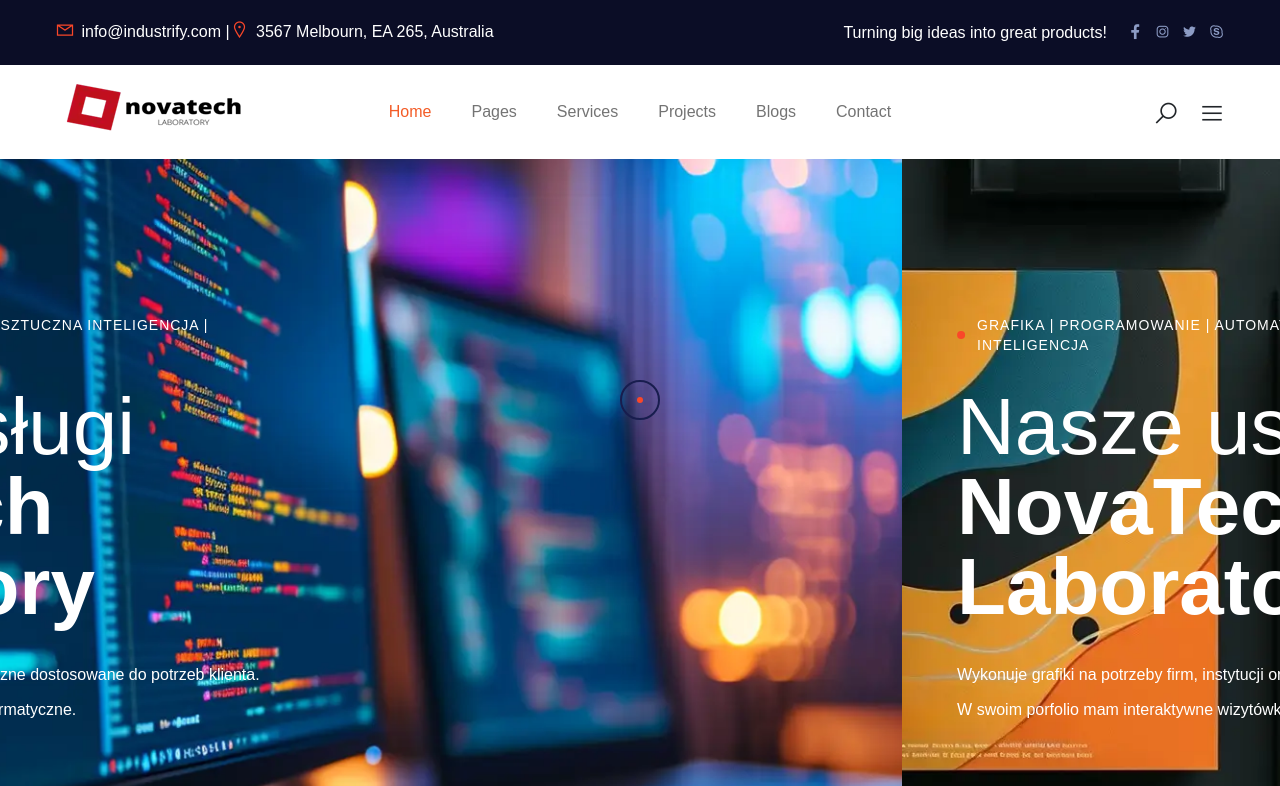
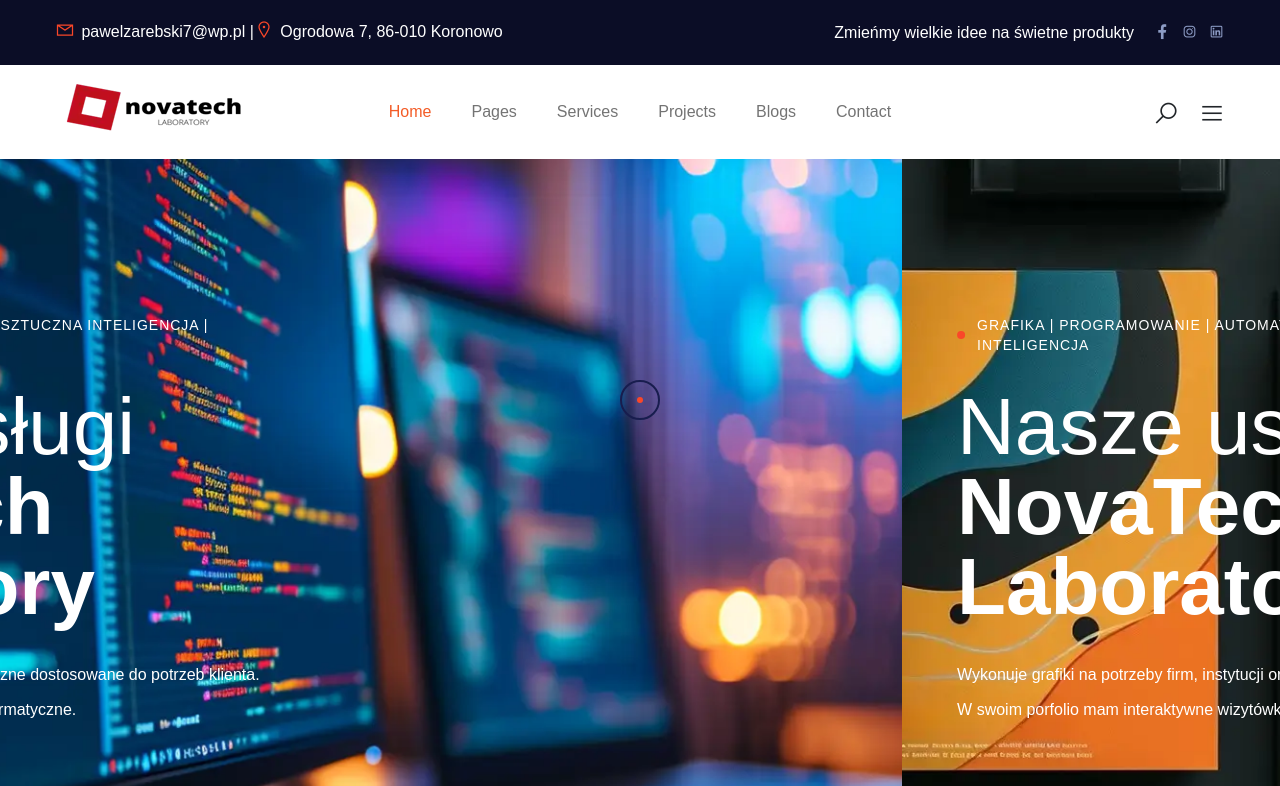
Before and after one commit to PawelZarebski7/react-site, a React (Vite) app: page / in a window 1280 px wide. Shown: the top 786 px of the page. Built offline with nearby package versions, Linux system fonts and the light colour scheme.

Commit message:
Changes in top header

```diff
--- a/src/components/Footer.tsx
+++ b/src/components/Footer.tsx
@@ -19,14 +19,14 @@ const Footer: React.FC = () => {
             <div className="col-lg-2 col-md-6">
               <h5>Office</h5>
               <p>
-                Australia- <br />
-                175 24th Street, Office 3567 Melbourn, EA 265
+                Polska <br />
+                Ogrodowa 7, 86-010 Koronowo
               </p>
               <div className="company-email">
-                <a href="#">info@industrify.com</a>
+                <a href="#">pawelzarebski7@wp.pl</a>
               </div>
               <div className="phone-number">
-                <p>+18-4675826</p>
+                <p>500253245</p>
               </div>
             </div>
             <div className="col-lg-2 offset-lg-1 col-md-6 com-sm-12">
--- a/src/components/HeaderTop.tsx
+++ b/src/components/HeaderTop.tsx
@@ -8,26 +8,22 @@ const HeaderTop: React.FC = () => {
           <div className="row">
             <div className="col-lg-6 col-md-12 col-sm-12">
               <div className="contact-info">
-                <i className="las la-envelope"></i> info@industrify.com |
-                <i className="las la-map-marker"></i> 3567 Melbourn, EA 265,
-                Australia
+                <i className="las la-envelope"></i> pawelzarebski7@wp.pl |
+                <i className="las la-map-marker"></i> Ogrodowa 7, 86-010 Koronowo
               </div>
             </div>
             <div className="col-lg-6 col-md-12 col-sm-12 text-end">
               <div className="site-info">
-                Turning big ideas into great products!
+                Zmieńmy wielkie idee na świetne produkty
                 <div className="social-area">
-                  <a href="">
+                  <a href="https://www.facebook.com/profile.php?id=100005898434821" target="_blank">
                     <i className="lab la-facebook-f"></i>
                   </a>
-                  <a href="">
+                  <a href="https://www.instagram.com/pawelzarebski7/" target="_blank">
                     <i className="lab la-instagram"></i>
                   </a>
-                  <a href="">
-                    <i className="lab la-twitter"></i>
-                  </a>
-                  <a href="">
-                    <i className="la la-skype"></i>
+                  <a href="https://www.linkedin.com/in/pawe%C5%82-zar%C4%99bski-94a951160/" target="_blank">
+                    <i className="lab la-linkedin"></i>
                   </a>
                 </div>
               </div>
```
Also changed, not shown: public/data/contact.json (+3 -5 lines).
